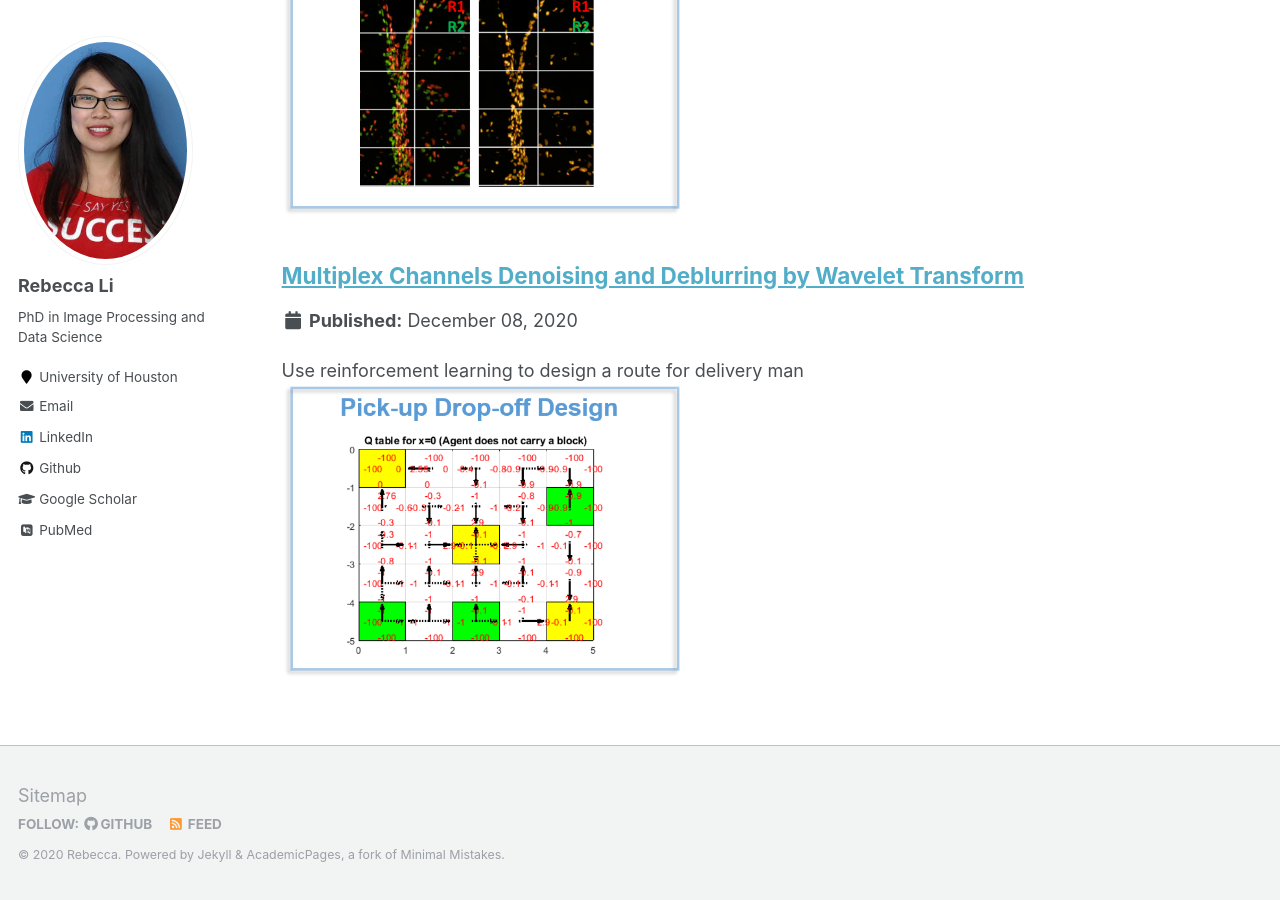
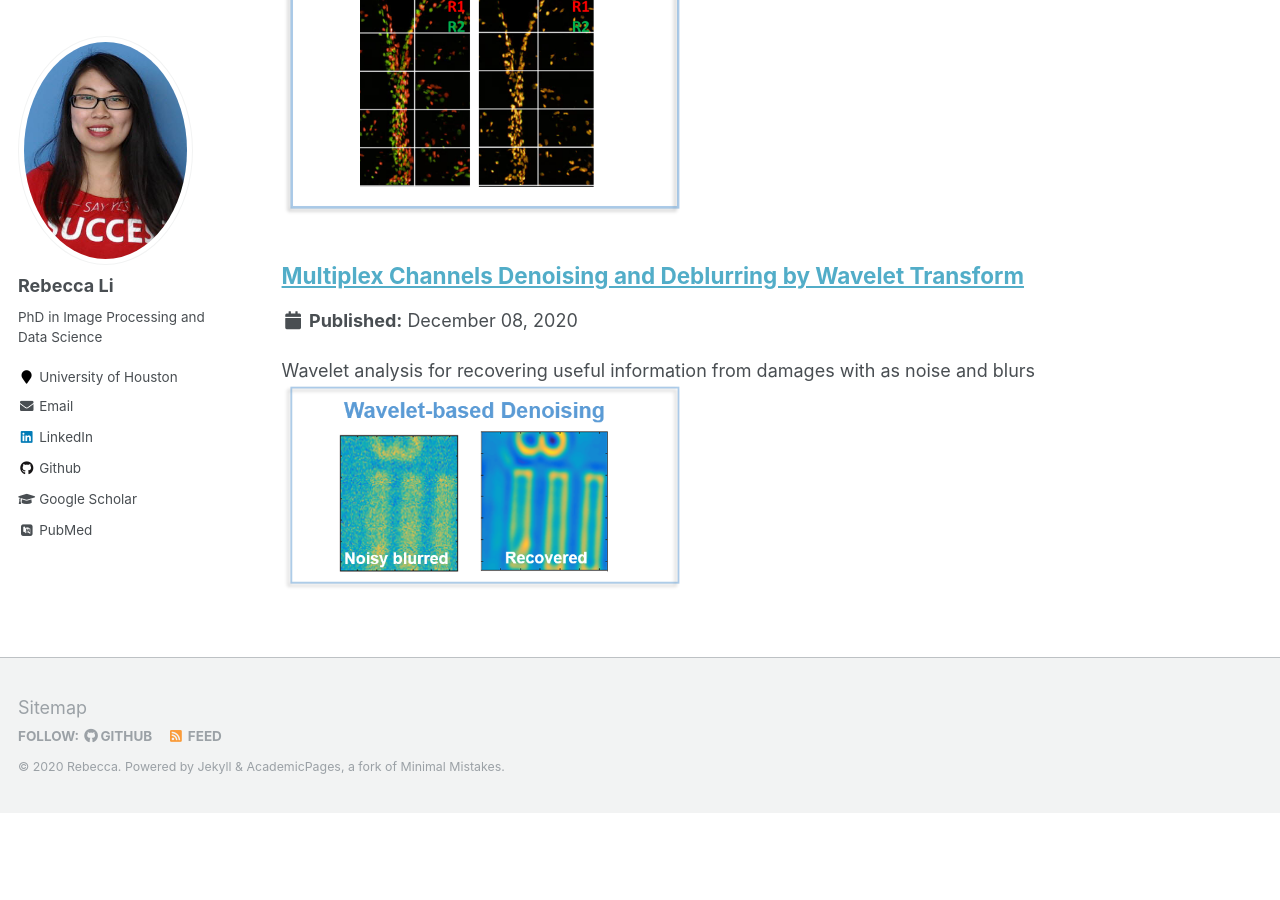
Before and after one commit to Xiaoyang-Rebecca/xiaoyang-rebecca.github.io, a Jekyll site: the page built from _pages/portfolio.html, in a window 1280 px wide and 900 px high, scrolled down 3451 px. Built offline with Jekyll 4.4.1, drawn with Linux system fonts in a browser that asks for light colours; some web fonts are replaced; after the commit the page ends 4264 px from its top, so only the background shows below that.

Commit message:
Update 9denoise.md

```diff
--- a/_portfolio/9denoise.md
+++ b/_portfolio/9denoise.md
@@ -1,6 +1,7 @@
 ---
 title: "Multiplex Channels Denoising and Deblurring by Wavelet Transform"
-excerpt: "Use reinforcement learning to design a route for delivery man <br/><img src='/figures/logo-pd.png' width='400'>"
+excerpt: "Wavelet analysis for recovering useful information from damages with as noise and blurs <br/><img src='/figures/logo-denoise.png' width='400'>"
+
 collection: portfolio
 ---
 
```
